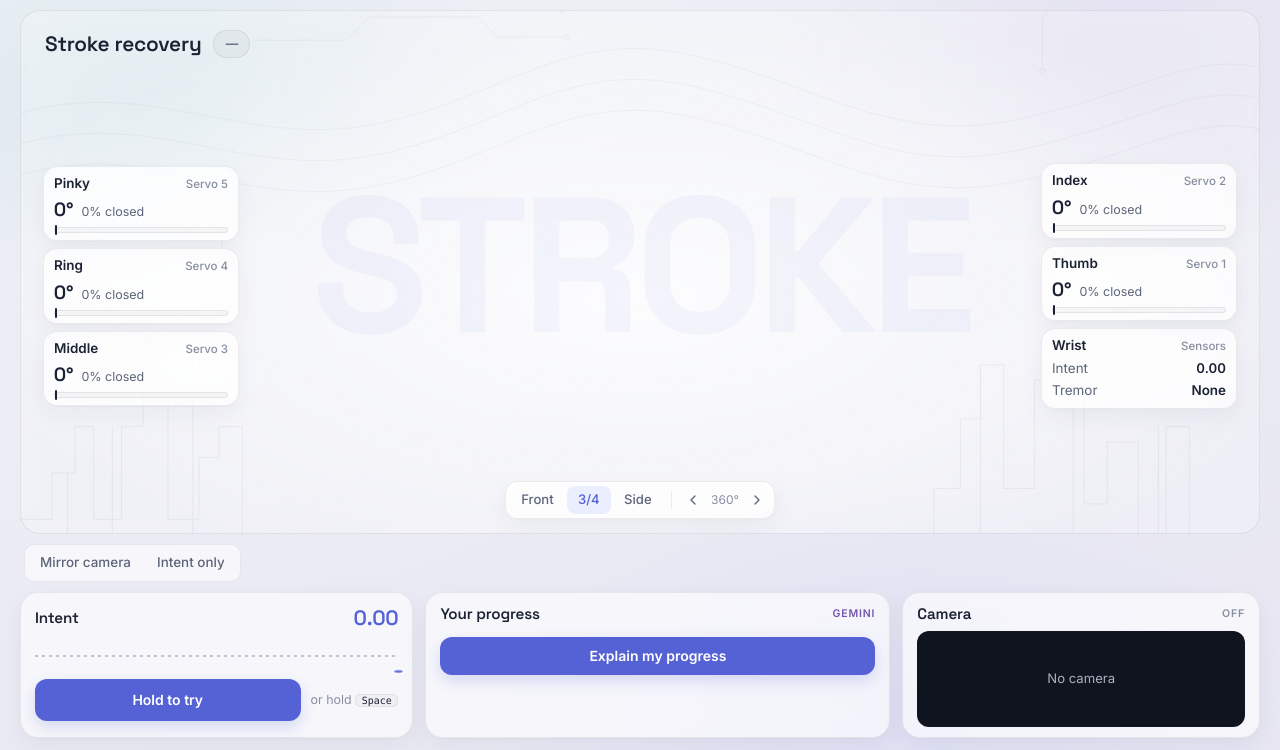
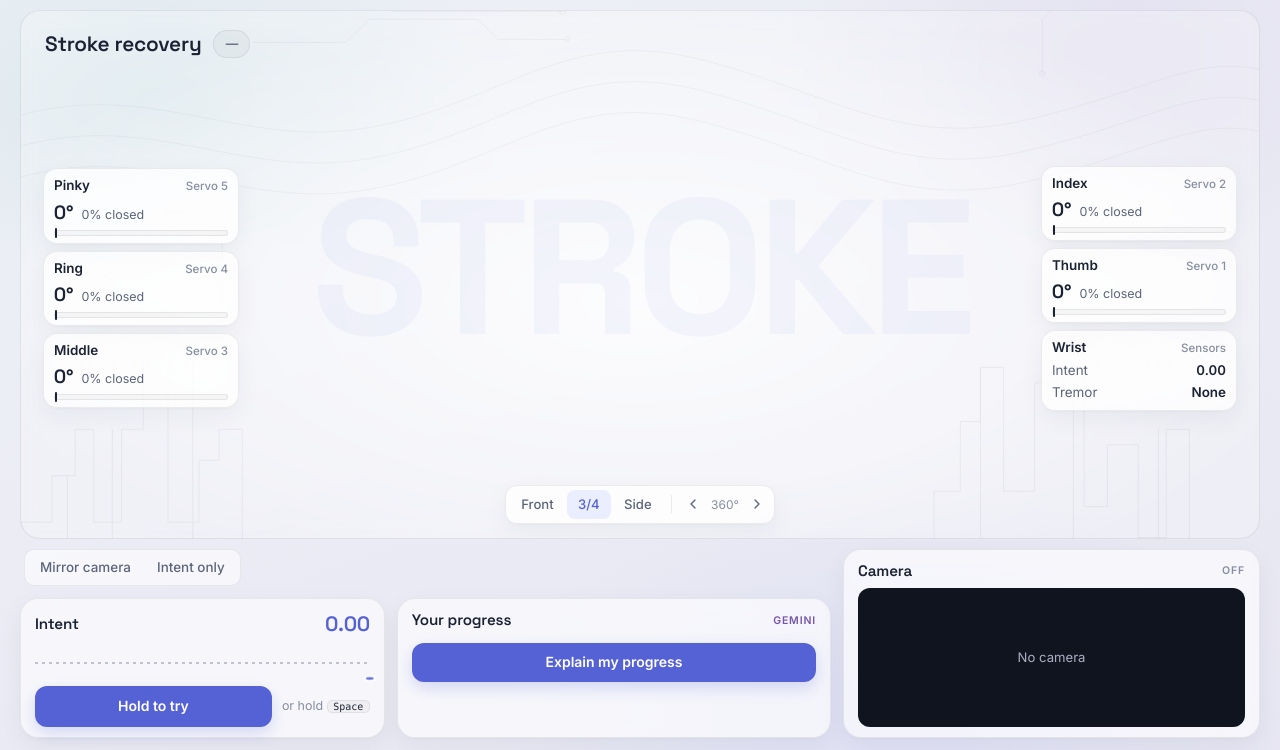
Before and after one commit to HassanKhan20/nuero-grip, a Flask app: template templates/dashboard.html in a window 1280 px wide. Shown: the part 50-800 px from the top of the page. Run offline with Flask 3, Linux system fonts and the light colour scheme; the template is opened without the code that fills it, so the values that code supplies are empty; some libraries are stand-ins or nearby versions.

Commit message:
style: camera / test card fills the full right column of the bottom area
Co-Authored-By: Claude Opus 5.5 <noreply@anthropic.com>

```diff
--- a/static/style.css
+++ b/static/style.css
@@ -66,7 +66,7 @@ body.app { height: 100vh; overflow: hidden; }
 .icon-btn:hover, .icon-btn.on { color: var(--blue); background: var(--blue-soft); }
 .badge { position: absolute; top: 3px; right: 3px; min-width: 16px; height: 16px; padding: 0 4px; border-radius: 8px; background: var(--warn); color: #fff; font-size: .68rem; font-weight: 700; display: grid; place-items: center; }
 
-.page { display: grid; grid-template-rows: minmax(0, 1fr) auto auto; gap: 12px; padding: 12px 24px 16px; min-height: 0; width: 100%; max-width: 1480px; margin: 0 auto; }
+.page { display: grid; grid-template-rows: minmax(0, 1fr) auto; gap: 12px; padding: 12px 24px 16px; min-height: 0; width: 100%; max-width: 1480px; margin: 0 auto; }
 
 /* ---------- stage: annotated 3D hand ---------- */
 .stage { position: relative; min-height: 0; border-radius: 20px; overflow: hidden; border: 1px solid var(--line);
@@ -120,8 +120,12 @@ body.app { height: 100vh; overflow: hidden; }
 .pill.bad { background: rgb(194 78 66 / .1); color: var(--bad); border-color: rgb(194 78 66 / .35); }
 @keyframes shimmer { from { background-position: 125% 0; } to { background-position: -125% 0; } }
 
-/* ---------- under the stage: controls + spec strip ---------- */
-.under { display: grid; grid-template-columns: auto minmax(0, 1fr); align-items: center; gap: 28px; padding: 0 4px; }
+/* ---------- bottom: spec strip + two cards on the left, the camera / test card fills the right ---------- */
+.bottom { display: grid; grid-template-columns: 1.05fr 1.25fr 1.2fr; grid-template-areas: "under under side" "intent review side"; gap: 12px; }
+.bottom > .card-intent { grid-area: intent; }
+.bottom > .card-review { grid-area: review; }
+.bottom > #cam-card, .bottom > #test-tap, .bottom > #test-reaction { grid-area: side; }
+.under { grid-area: under; display: grid; grid-template-columns: auto minmax(0, 1fr); align-items: center; gap: 24px; padding: 0 4px; }
 .control-row { display: flex; gap: 8px; flex-wrap: wrap; }
 .seg { display: flex; gap: 2px; padding: 3px; background: var(--panel); border: 1px solid var(--line); border-radius: 10px; }
 .seg button { font: inherit; font-size: .84rem; font-weight: 500; background: none; border: 0; color: var(--muted); padding: .32rem .75rem; border-radius: 7px; cursor: pointer; }
@@ -133,7 +137,6 @@ body.app { height: 100vh; overflow: hidden; }
 .spec-item b { font-family: var(--display); font-size: 1.45rem; font-weight: 600; font-variant-numeric: tabular-nums; white-space: nowrap; }
 
 /* ---------- cards ---------- */
-.cards { display: grid; grid-template-columns: 1.1fr 1.3fr 1fr; gap: 12px; align-items: stretch; }
 .card { background: var(--panel); border: 1px solid var(--line); border-radius: var(--radius); padding: 14px 16px; display: grid; gap: 8px; align-content: start; box-shadow: var(--shadow); min-width: 0; backdrop-filter: blur(16px); }
 .card-head { display: flex; align-items: center; justify-content: space-between; gap: .75rem; }
 .card-head .num { font-family: var(--display); font-size: 1.3rem; font-weight: 600; color: var(--blue); }
@@ -155,9 +158,9 @@ body.app { height: 100vh; overflow: hidden; }
 .preview { margin: 0; line-height: 1.5; display: -webkit-box; -webkit-line-clamp: 3; -webkit-box-orient: vertical; overflow: hidden;
   padding: 8px 10px; background: rgb(181 155 217 / .1); border: 1px solid rgb(181 155 217 / .3); border-radius: var(--radius-sm); }
 .cam-card { grid-template-rows: auto minmax(0, 1fr); }
-.cam-box { position: relative; min-height: 96px; height: 100%; border-radius: var(--radius-sm); overflow: hidden; background: var(--panel-2); border: 1px solid var(--line); display: grid; place-items: center; }
+.cam-box { position: relative; min-height: 120px; height: 100%; border-radius: var(--radius-sm); overflow: hidden; background: var(--panel-2); border: 1px solid var(--line); display: grid; place-items: center; }
 .cam-box { cursor: pointer; background: #10141f; }
-.cam-box img { position: absolute; inset: 0; width: 100%; height: 100%; object-fit: contain; }
+.cam-box img { position: absolute; inset: 0; width: 100%; height: 100%; object-fit: cover; }
 .cam-box .cam-msg { color: #a9b0c2; }
 
 /* large camera view inside the stage (between the finger callouts) */
@@ -340,10 +343,10 @@ body.app { height: 100vh; overflow: hidden; }
   .leaders { display: none; }
   .callouts { position: static; width: auto; display: grid; grid-template-columns: repeat(auto-fit, minmax(170px, 1fr)); padding: 0 12px; }
   .view-bar { bottom: auto; top: calc(52vh - 50px); }
+  .bottom { grid-template-columns: 1fr; grid-template-areas: "under" "intent" "review" "side"; }
   .under { grid-template-columns: 1fr; gap: 12px; }
   .spec { flex-wrap: wrap; row-gap: 10px; }
   .spec-item { flex: 1 1 40%; }
-  .cards { grid-template-columns: 1fr; }
 }
 
 /* Export PDF: print only the open sheet */
--- a/templates/dashboard.html
+++ b/templates/dashboard.html
@@ -98,7 +98,8 @@
     </div>
   </section>
 
-  <section class="under">
+  <section class="bottom">
+  <div class="under">
     <div class="control-row">
       <div class="seg" role="group" aria-label="Control">
         <button type="button" data-control="mirror">Mirror camera</button>
@@ -109,9 +110,9 @@
       </div>
     </div>
     <div id="stats" class="spec" aria-label="{% if role == 'therapist' %}Motor function status{% else %}Today{% endif %}"></div>
-  </section>
+  </div>
 
-  <section class="cards">
+
     <article class="card card-intent">
       <header class="card-head"><h2>Intent</h2><b id="intent-val" class="num">0.00</b></header>
       <div class="spark-wrap">
```
